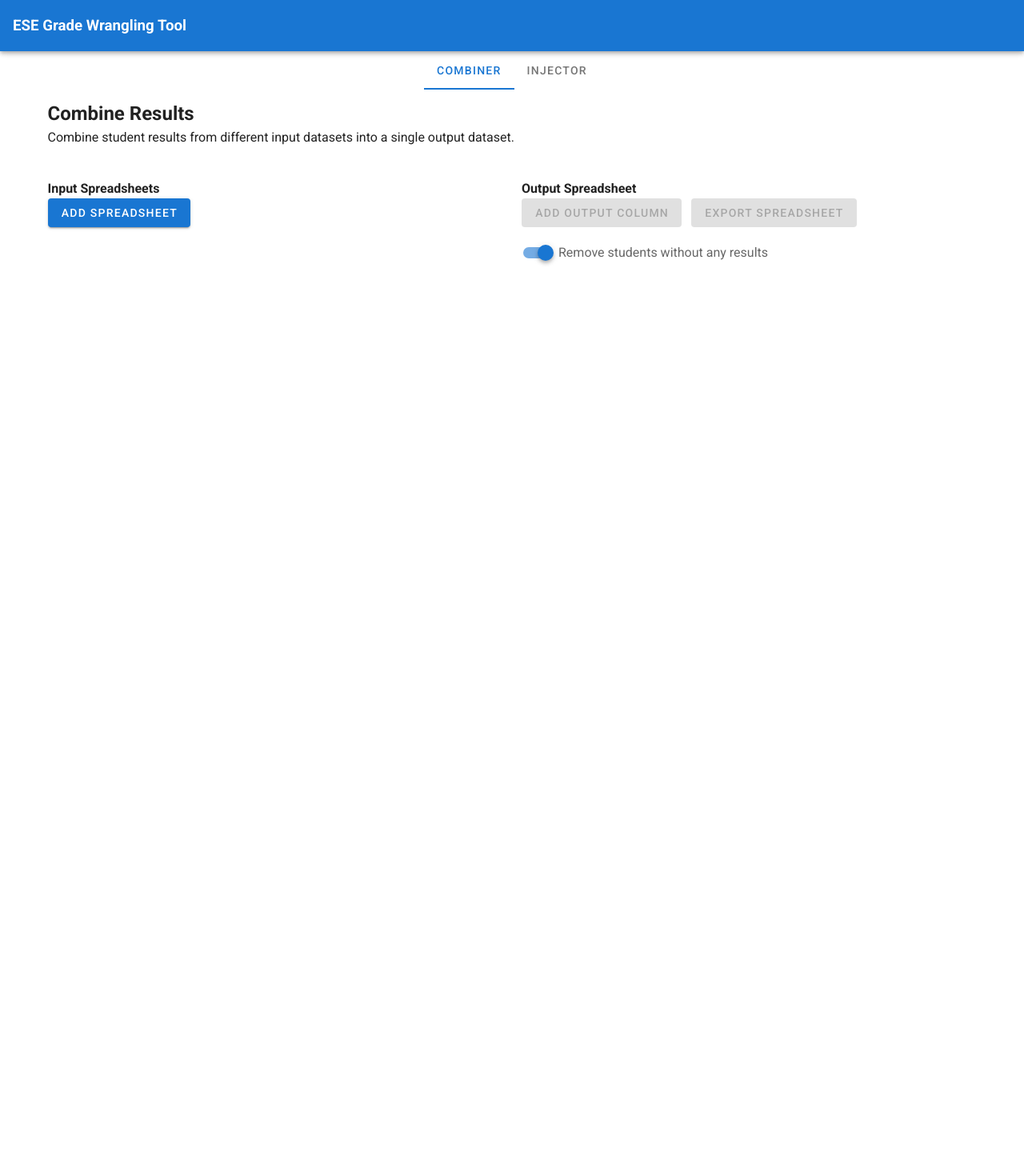
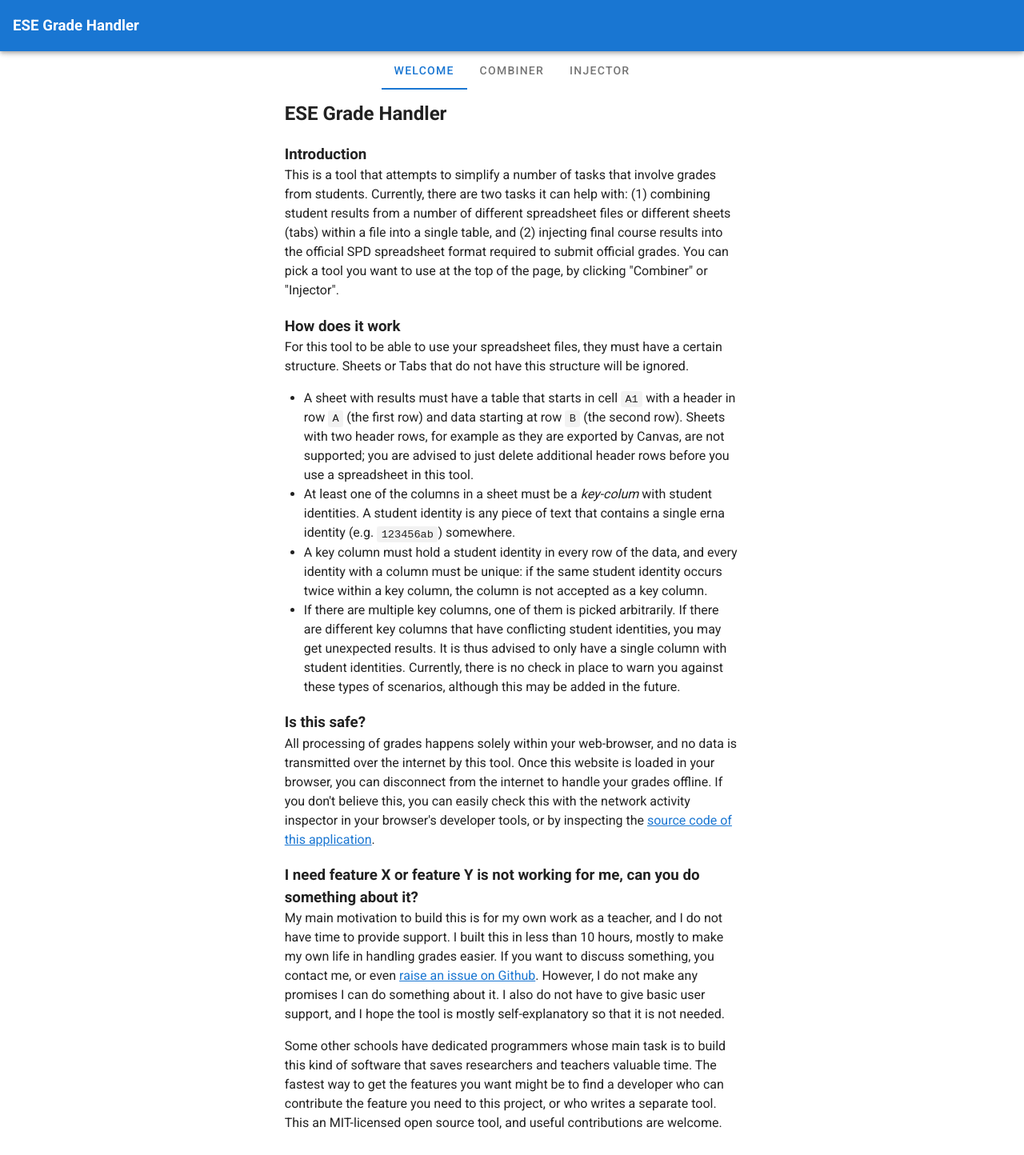
Before and after one commit to pcbouman-eur/ese-grade-handler, a Vue app: page / in a window 1280 px wide. Shown: the whole page at 80% size. Before the commit the page ends 800 px from the top, so only its background shows below. Built offline with nearby package versions, Linux system fonts and the light colour scheme.

Commit message:
Prepare for a Sinterklaas release

```diff
--- a/package.json
+++ b/package.json
@@ -1,5 +1,5 @@
 {
-  "name": "grade-sheets",
+  "name": "ese-grade-handler",
   "version": "0.1.0",
   "private": true,
   "scripts": {
--- a/src/App.vue
+++ b/src/App.vue
@@ -6,7 +6,7 @@
       dark
     >
       <div class="d-flex align-center">
-        <h3>ESE Grade Wrangling Tool</h3>
+        <h3>ESE Grade Handler</h3>
       </div>
 
       <v-spacer></v-spacer>
@@ -14,16 +14,19 @@
 
     <v-main>
       <v-tabs centered v-model="currentTab">
+        <v-tab>Welcome</v-tab>
         <v-tab>Combiner</v-tab>
         <v-tab>Injector</v-tab>
       </v-tabs>
-      <Combiner v-if="currentTab == 0" />
-      <Injector v-else-if="currentTab == 1" />
+      <Welcome v-if="currentTab == 0" />
+      <Combiner v-else-if="currentTab == 1" />
+      <Injector v-else-if="currentTab == 2" />
     </v-main>
   </v-app>
 </template>
 
 <script>
+import Welcome from './components/Welcome';
 import Combiner from './components/Combiner';
 import Injector from './components/Injector';
 
@@ -32,7 +35,8 @@ export default {
 
   components: {
     Combiner,
-    Injector
+    Injector,
+    Welcome
   },
 
   data: () => ({
--- a/src/components/Combiner.vue
+++ b/src/components/Combiner.vue
@@ -1,9 +1,15 @@
 <template>
   <v-container>
-    <v-row>
-      <v-col cols="12">
+    <v-row align="center" justify="center">
+      <v-col cols="6">
         <h2>Combine Results</h2>
-        <p>Combine student results from different input datasets into a single output dataset.</p>
+        <p>Combine student results from different input datasets into a single output dataset.
+           You can toggle whether the students from a dataset should be added to the output.
+           If you have a file with results from last year, you can disable adding students from
+           last year to the set of output students. In that case, the results from last year's
+           students  are only included if their identities also appear in a dataset from this
+           year (where the toggle is active).
+        </p>
       </v-col>
     </v-row>
     <v-row>
@@ -24,7 +30,7 @@
               Multiple columns with identities found, this is currently not supported.
             </v-card-text> -->
             <v-card-actions>
-              <v-switch label="Add students to output" v-model="frame.includeStudents" />
+              <v-switch label="Add all students to output" v-model="frame.includeStudents" />
             </v-card-actions>
           </v-card>
           <v-alert v-if="book.skipped.length > 0" type="warning">
--- a/src/components/Injector.vue
+++ b/src/components/Injector.vue
@@ -1,10 +1,14 @@
 <template>
   <v-container>
-    <v-row>
-      <v-col cols="12">
+    <v-row align="center" justify="center">
+      <v-col cols="6">
         <h2>Inject Results</h2>
         <p>Read final course results from one dataset and inject those results
-           into an official SPD spreadsheet to be loaded into Osiris.
+           into the official SPD spreadsheet to be loaded into Osiris.
+           The free version of SheetJS strips the styling and layout from the
+           output spreadsheet. I am not sure if that is a problem for SPD,
+           but it is easy to copy paste the results in the official sheet to
+           work around this.
         </p>
       </v-col>
     </v-row>
--- /dev/null
+++ b/src/components/Welcome.vue
@@ -0,0 +1,83 @@
+<template>
+  <v-container>
+    <v-row align='center' justify='center'>
+      <v-col cols="6">
+        <h2>ESE Grade Handler</h2>
+        <h3>Introduction</h3>
+        <p>This is a tool that attempts to simplify a number of tasks that
+           involve grades from students. Currently, there are two tasks it can
+           help with: (1) combining student results from a number of different
+           spreadsheet files or different sheets (tabs) within a file into
+           a single table, and (2) injecting final course results into the
+           official SPD spreadsheet format required to submit official grades.
+           You can pick a tool you want to use at the top of the page, by
+           clicking "Combiner" or "Injector".
+        <h3>How does it work</h3>
+        <p>For this tool to be able to use your spreadsheet files, they must
+           have a certain structure. Sheets or Tabs that do not have this
+           structure will be ignored.</p>
+        <ul style="margin-bottom: 1em;">
+          <li>A sheet with results must have a table that starts in cell
+            <code>A1</code> with a header in row <code>A</code> (the first
+            row) and data starting at row <code>B</code> (the second row).
+            Sheets with two header rows, for example as they are exported by
+            Canvas, are not supported; you are advised to just delete additional
+            header rows before you use a spreadsheet in this tool.</li>
+            <li>At least one of the columns in a sheet must be a <em>key-colum</em>
+            with student identities. A student identity is any piece of text that
+            contains a single erna identity (e.g. <code>123456ab</code>) somewhere.
+            </li>
+            <li>A key column must hold a student identity in every row of the data,
+              and every identity with a column must be unique: if the same student
+              identity occurs twice within a key column, the column is not accepted
+              as a key column.
+            </li>
+            <li>If there are multiple key columns, one of them is picked arbitrarily.
+              If there are different key columns that have conflicting student identities,
+              you may get unexpected results. It is thus advised to only have a single
+              column with student identities. Currently, there is no check in place
+              to warn you against these types of scenarios, although this may be added
+              in the future.
+            </li>
+        </ul>
+        <h3>Is this safe?</h3>
+        <p>All processing of grades happens solely within your web-browser,
+          and no data is transmitted over the internet by this tool. Once
+          this website is loaded in your browser, you can disconnect from the
+          internet to handle your grades offline. If you don't believe this,
+          you can easily check this with the network activity inspector in your
+          browser's developer tools, or by inspecting the <a href="https://github.com/pcbouman-eur/ese-grade-handler"
+          target="blank">source code of this application</a>.</p>
+        <h3>I need feature X or feature Y is not working for me, can you do something about it?</h3>
+        <p>My main motivation to build this is for my own work as a teacher, and
+          I do not have time to provide support. I built this in
+          less than 10 hours, mostly to make my own life in handling grades
+          easier. If you want to discuss something, you contact me, or even
+          <a href="https://github.com/pcbouman-eur/ese-grade-handler/issues"
+          target="blank">
+          raise an issue on Github</a>. However, I do not make any promises I can do
+          something about it. I also do not have to give basic user support,
+          and I hope the tool is mostly self-explanatory so that it is not needed.</p>
+        <p>Some other schools have dedicated programmers whose main task is
+           to build this kind of software that saves researchers and teachers
+           valuable time. The fastest way to get the features you want might be
+           to find a developer who can contribute the feature you need to this
+           project, or who writes a separate tool. This an MIT-licensed
+           open source tool, and useful contributions are welcome.</p>
+      </v-col>
+    </v-row>
+  </v-container>
+</template>
+
+<script>
+  export default {
+    name: 'Welcome'
+  }
+</script>
+
+<style scoped>
+h3 {
+  margin-top: 1em;
+}
+
+</style>
--- a/vue.config.js
+++ b/vue.config.js
@@ -1,5 +1,15 @@
+const path = require("path");
+
 module.exports = {
   "transpileDependencies": [
     "vuetify"
-  ]
+  ],
+  outputDir: path.resolve(__dirname, "docs"),
+  publicPath: process.env.NODE_ENV === 'production' ? '/ese-grade-handler/' : '/',
+  pages: {
+    index: {
+      entry: './src/main.js',
+      title: 'Answer Viewer'
+    }
+  }
 }
```
Also changed, not shown: 9 other files (tests, documents, lock files or other folders).
